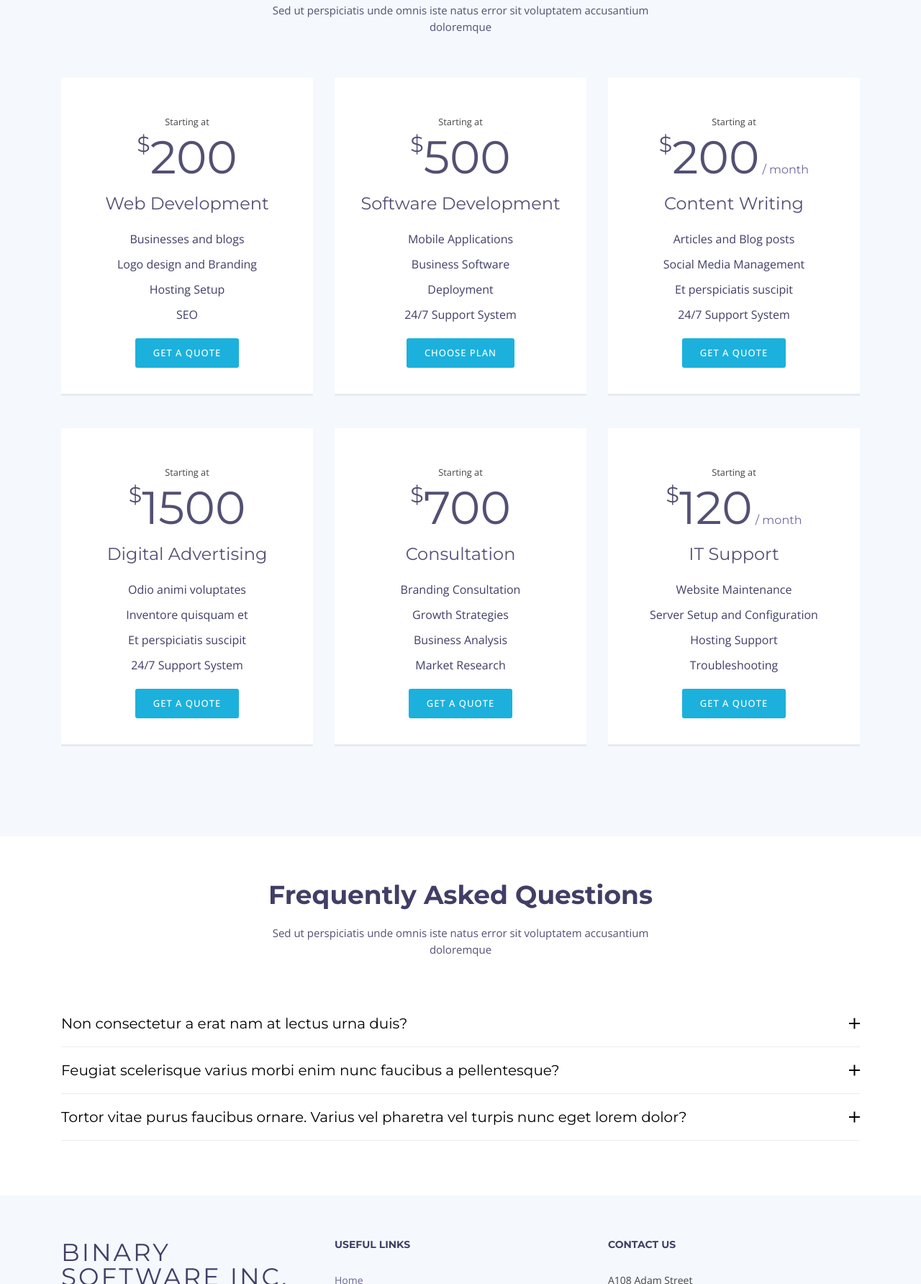
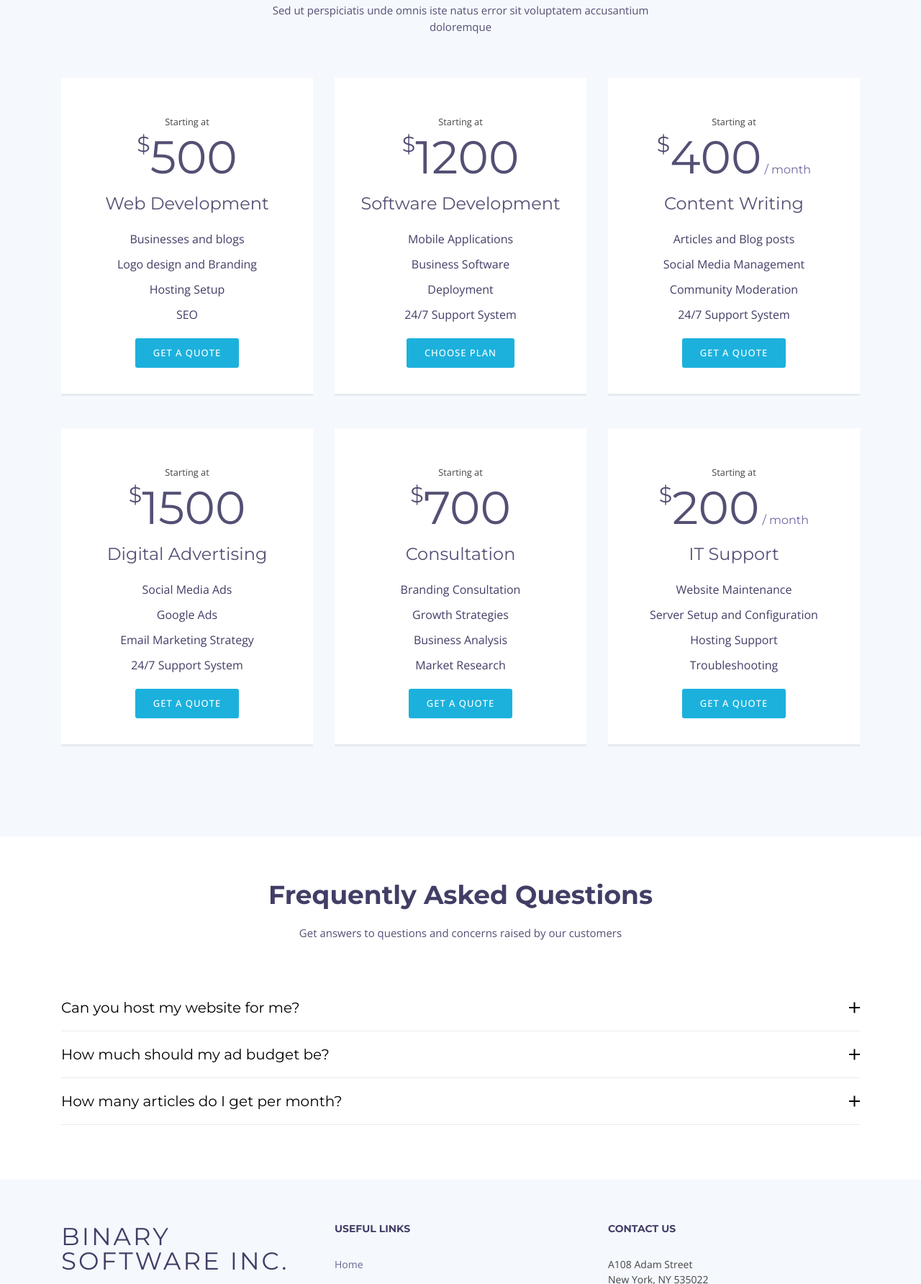
Before and after one commit to hub-binary/web-site, a plain HTML site: page index.html in a window 1280 px wide. Shown: the part 4391-6175 px from the top of the page at 72% size. Drawn offline with nearby package versions, Linux system fonts and the light colour scheme; files whose address does not match are found by name.

Commit message:
update Faqs

```diff
--- a/index.html
+++ b/index.html
@@ -409,7 +409,7 @@
               <div class="card-header">
                 <span class="small"> Starting at</span>
                 <h3>
-                  <span class="currency">$</span>200<span class="period"></span>
+                  <span class="currency">$</span>500<span class="period"></span>
                 </h3>
               </div>
               <div class="card-block">
@@ -433,7 +433,7 @@
               <div class="card-header">
                 <span class="small"> Starting at </span>
                 <h3>
-                  <span class="currency">$</span>500<span class="period"></span>
+                  <span class="currency">$</span>1200<span class="period"></span>
                 </h3>
               </div>
               <div class="card-block">
@@ -457,7 +457,7 @@
               <div class="card-header">
                 <span class="small"> Starting at </span>
                 <h3>
-                  <span class="currency">$</span>200<span class="period"> / month</span>
+                  <span class="currency">$</span>400<span class="period"> / month</span>
                 </h3>
               </div>
               <div class="card-block">
@@ -467,7 +467,7 @@
                 <ul class="list-group">
                   <li class="list-group-item"> Articles and Blog posts </li>
                   <li class="list-group-item"> Social Media Management </li>
-                  <li class="list-group-item"> Et perspiciatis suscipit </li>
+                  <li class="list-group-item"> Community Moderation </li>
                   <li class="list-group-item">24/7 Support System</li>
                 </ul>
                 <a href="#" class="btn">Get a Quote</a>
@@ -479,7 +479,7 @@
           <div class="mb-5 col-xs-12 col-lg-4">
             <div class="card">
               <div class="card-header">
-                <span class="small"> Starting at</span>
+                <span class="small"> Starting at </span>
                 <h3>
                   <span class="currency">$</span>1500 <span class="period"></span>
                 </h3>
@@ -489,9 +489,9 @@
                   Digital Advertising
                 </h4>
                 <ul class="list-group">
-                  <li class="list-group-item">Odio animi voluptates</li>
-                  <li class="list-group-item">Inventore quisquam et</li>
-                  <li class="list-group-item">Et perspiciatis suscipit</li>
+                  <li class="list-group-item">Social Media Ads</li>
+                  <li class="list-group-item">Google Ads</li>
+                  <li class="list-group-item">Email Marketing Strategy</li>
                   <li class="list-group-item">24/7 Support System</li>
                 </ul>
                 <a href="#" class="btn">Get a Quote</a>
@@ -529,7 +529,7 @@
               <div class="card-header">
                 <span class="small"> Starting at </span>
                 <h3>
-                  <span class="currency">$</span>120<span class="period"> / month</span>
+                  <span class="currency">$</span>200<span class="period"> / month</span>
                 </h3>
               </div>
               <div class="card-block">
@@ -559,33 +559,33 @@
       <div class="container">
         <header class="section-header">
           <h3>Frequently Asked Questions</h3>
-          <p>Sed ut perspiciatis unde omnis iste natus error sit voluptatem accusantium doloremque</p>
+          <p>Get answers to questions and concerns raised by our customers</p>
         </header>
 
         <ul id="faq-list" class="wow fadeInUp">
           <li>
-            <a data-toggle="collapse" class="collapsed" href="#faq1">Non consectetur a erat nam at lectus urna duis? <i class="ion-android-remove"></i></a>
+            <a data-toggle="collapse" class="collapsed" href="#faq1"> Can you host my website for me? <i class="ion-android-remove"></i></a>
             <div id="faq1" class="collapse" data-parent="#faq-list">
               <p>
-                Feugiat pretium nibh ipsum consequat. Tempus iaculis urna id volutpat lacus laoreet non curabitur gravida. Venenatis lectus magna fringilla urna porttitor rhoncus dolor purus non.
+                No! We do not host your website for you. However, we provide hosting advice and support - We can help you  set up a domain and hosting, but we are not a hosting provider.
               </p>
             </div>
           </li>
 
           <li>
-            <a data-toggle="collapse" href="#faq2" class="collapsed">Feugiat scelerisque varius morbi enim nunc faucibus a pellentesque? <i class="ion-android-remove"></i></a>
+            <a data-toggle="collapse" href="#faq2" class="collapsed"> How much should my ad budget be? <i class="ion-android-remove"></i></a>
             <div id="faq2" class="collapse" data-parent="#faq-list">
               <p>
-                Dolor sit amet consectetur adipiscing elit pellentesque habitant morbi. Id interdum velit laoreet id donec ultrices. Fringilla phasellus faucibus scelerisque eleifend donec pretium. Est pellentesque elit ullamcorper dignissim. Mauris ultrices eros in cursus turpis massa tincidunt dui.
+                Budgeting for ads is complex because there are a number of factors that affect your bid, such as campaign actions, keywords, duration, etc. We help you come up with an effective budget and strategy, so you can spend less and still generate quality leads.
               </p>
             </div>
           </li>
 
           <li>
-            <a data-toggle="collapse" href="#faq6" class="collapsed">Tortor vitae purus faucibus ornare. Varius vel pharetra vel turpis nunc eget lorem dolor? <i class="ion-android-remove"></i></a>
+            <a data-toggle="collapse" href="#faq6" class="collapsed"> How many articles do I get per month? <i class="ion-android-remove"></i></a>
             <div id="faq6" class="collapse" data-parent="#faq-list">
               <p>
-                Laoreet sit amet cursus sit amet dictum sit amet justo. Mauris vitae ultricies leo integer malesuada nunc vel. Tincidunt eget nullam non nisi est sit amet. Turpis nunc eget lorem dolor sed. Ut venenatis tellus in metus vulputate eu scelerisque. Pellentesque diam volutpat commodo sed egestas egestas fringilla phasellus faucibus. Nibh tellus molestie nunc non blandit massa enim nec.
+                With our starting price, you'll get 2 articles per week, and you decide your posting schedule.
               </p>
             </div>
           </li>
```
Also changed, not shown: contact.html (+6 -6 lines).
